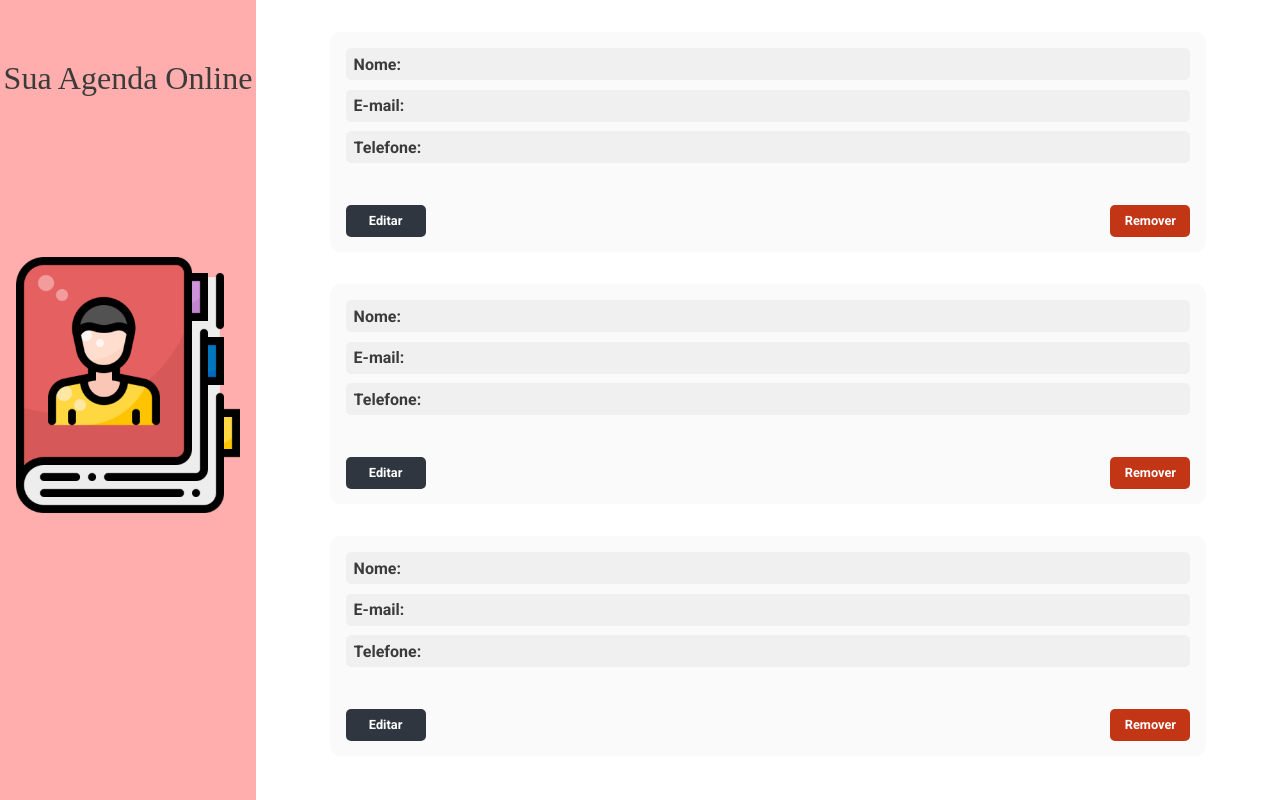
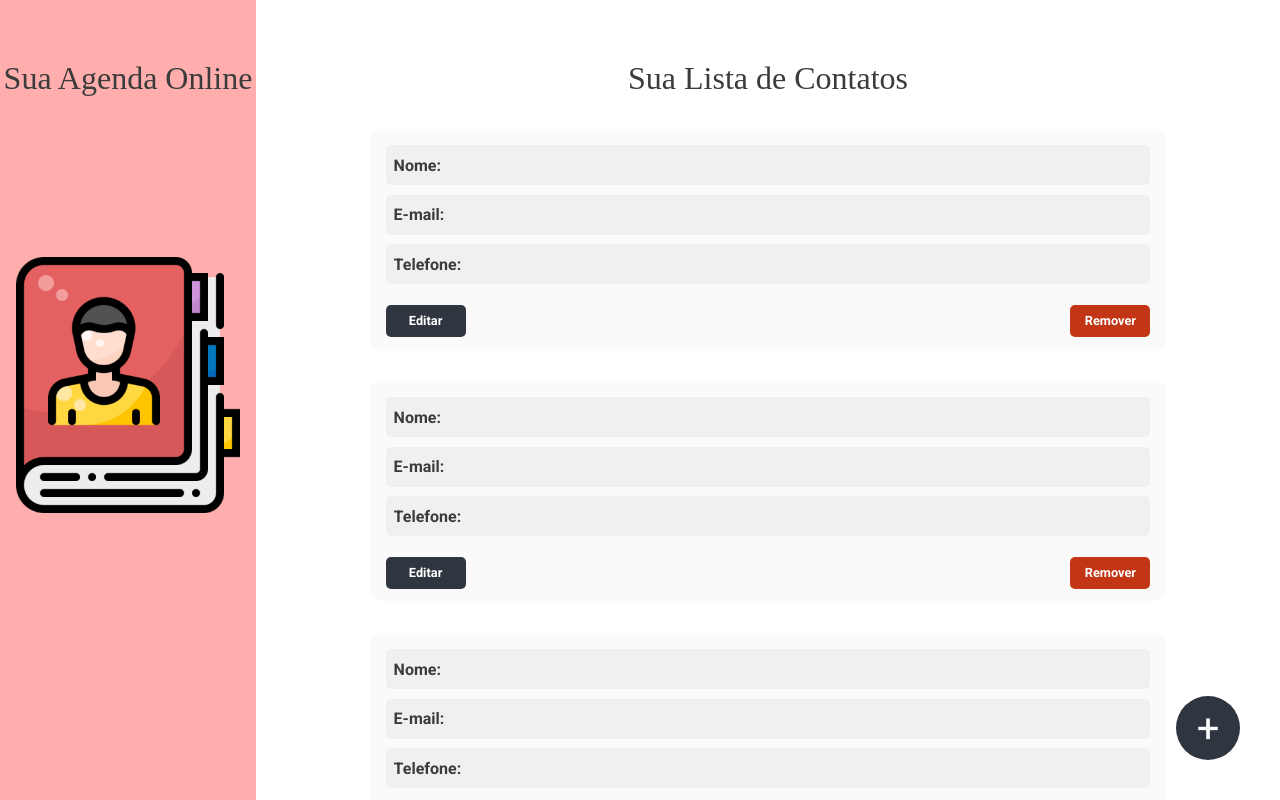
Before and after one commit to LucasDev9645/Lista_Contatos_Online, a React (Vite) app: page / in a window 1280 px wide. Built offline with nearby package versions, Linux system fonts and the light colour scheme; a web font is replaced by a local one.

Commit message:
Finalizing home and creating AddButtom

```diff
--- a/package.json
+++ b/package.json
@@ -13,14 +13,16 @@
     "@reduxjs/toolkit": "^1.9.5",
     "@types/react-redux": "^7.1.25",
     "@types/react-router-dom": "^5.3.3",
+    "bootstrap": "^5.3.0",
     "react": "^18.2.0",
+    "react-bootstrap-icons": "^1.10.3",
     "react-dom": "^18.2.0",
     "react-redux": "^8.0.7",
     "react-router-dom": "^6.10.0",
     "styled-components": "^5.3.11"
   },
   "devDependencies": {
-    "@types/react": "^18.0.37",
+    "@types/react": "^18.2.7",
     "@types/react-dom": "^18.0.11",
     "@types/styled-components": "^5.1.26",
     "@typescript-eslint/eslint-plugin": "^5.59.0",
--- /dev/null
+++ b/src/components/AddButton/index.tsx
@@ -0,0 +1,7 @@
+import { Circle } from "./styles";
+
+const AddButton = () => {
+  return <Circle>+</Circle>;
+};
+
+export default AddButton;
--- /dev/null
+++ b/src/components/AddButton/styles.ts
@@ -0,0 +1,18 @@
+import styled from "styled-components";
+
+export const Circle = styled.button`
+  width: 4rem;
+  height: 4rem;
+  background-color: var(--color-gray-900);
+  color: var(--color-white);
+  position: fixed;
+  bottom: 2.5rem;
+  right: 2.5rem;
+  border: none;
+  border-radius: 50%;
+  display: flex;
+  justify-content: center;
+  align-items: center;
+  font-size: 2.5rem;
+  cursor: pointer;
+`;
--- a/src/components/Cards/styles.ts
+++ b/src/components/Cards/styles.ts
@@ -7,12 +7,17 @@ export const CardsContainer = styled.div`
   padding: 1rem;
   border-radius: 10px;
   background-color: var(--color-gray-100);
+
+  div {
+    display: flex;
+    align-items: center;
+  }
 `;
 
 export const Field = styled.input`
   font-size: 1rem;
   width: 100%;
-  height: 2rem;
+  height: 2.5rem;
   border: none;
   border-radius: 5px;
   margin-bottom: 0.6rem;
@@ -27,7 +32,7 @@ export const Field = styled.input`
 `;
 
 export const ButtonContainer = styled.div`
-  margin-top: 2rem;
+  margin-top: 0.7rem;
   display: flex;
   justify-content: space-between;
 `;
--- a/src/components/Home/index.tsx
+++ b/src/components/Home/index.tsx
@@ -1,12 +1,18 @@
+import { Title } from "../../styles/styles";
+import AddButton from "../AddButton";
 import Cards from "../Cards";
+import { MainContainer } from "./styles";
 
 const Home = () => {
   return (
-    <div>
+    <MainContainer>
+      <Title>Sua Lista de Contatos</Title>
       <Cards />
       <Cards />
       <Cards />
-    </div>
+      <Cards />
+      <AddButton />
+    </MainContainer>
   );
 };
 
--- a/src/components/Home/styles.ts
+++ b/src/components/Home/styles.ts
@@ -1 +1,7 @@
 import styled from "styled-components";
+
+export const MainContainer = styled.main`
+  padding: 0 2.5rem;
+  height: 100vh;
+  overflow-y: scroll;
+`;
```
Also changed, not shown: 1 other file (tests, documents, lock files or other folders).
